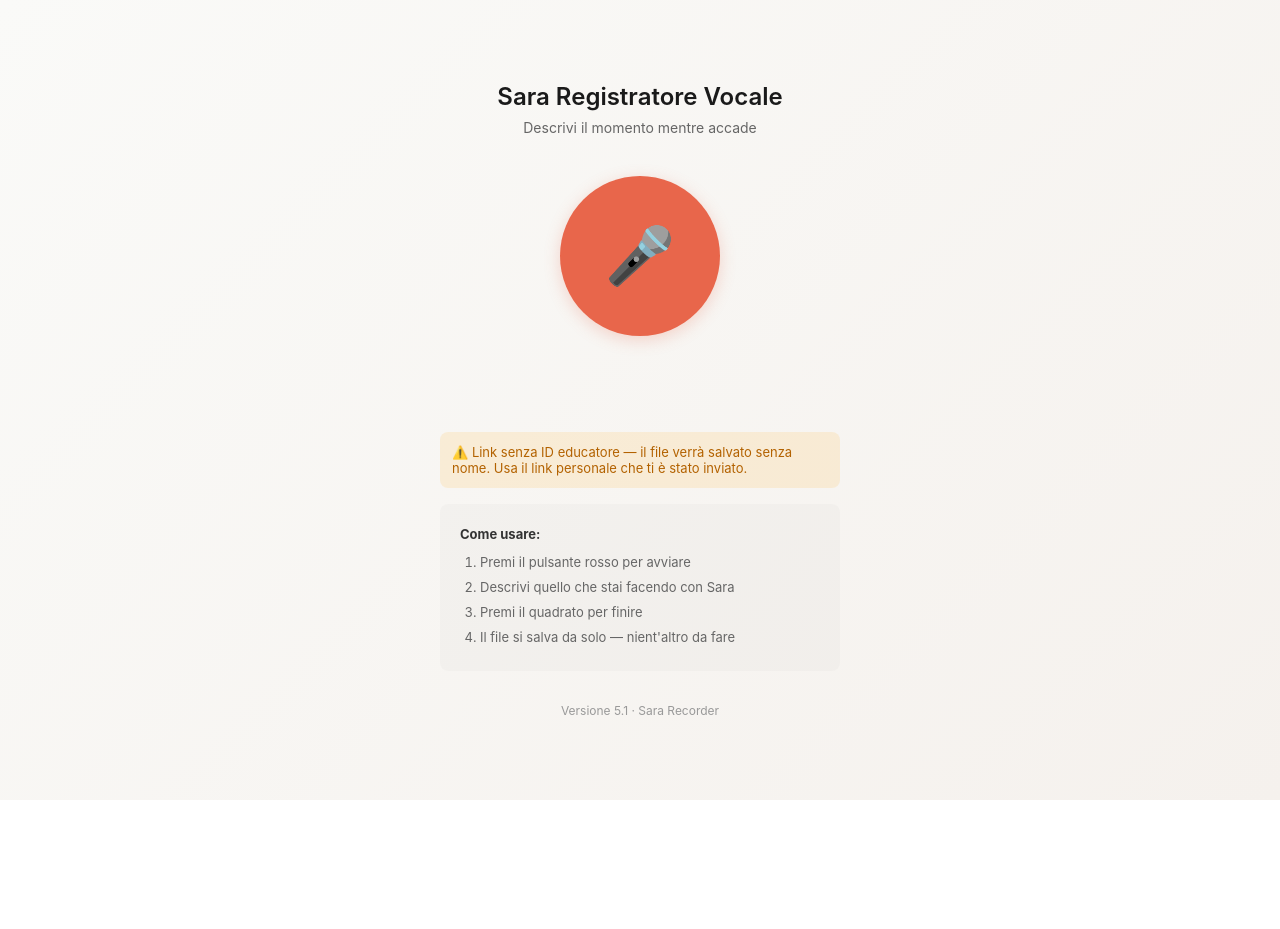
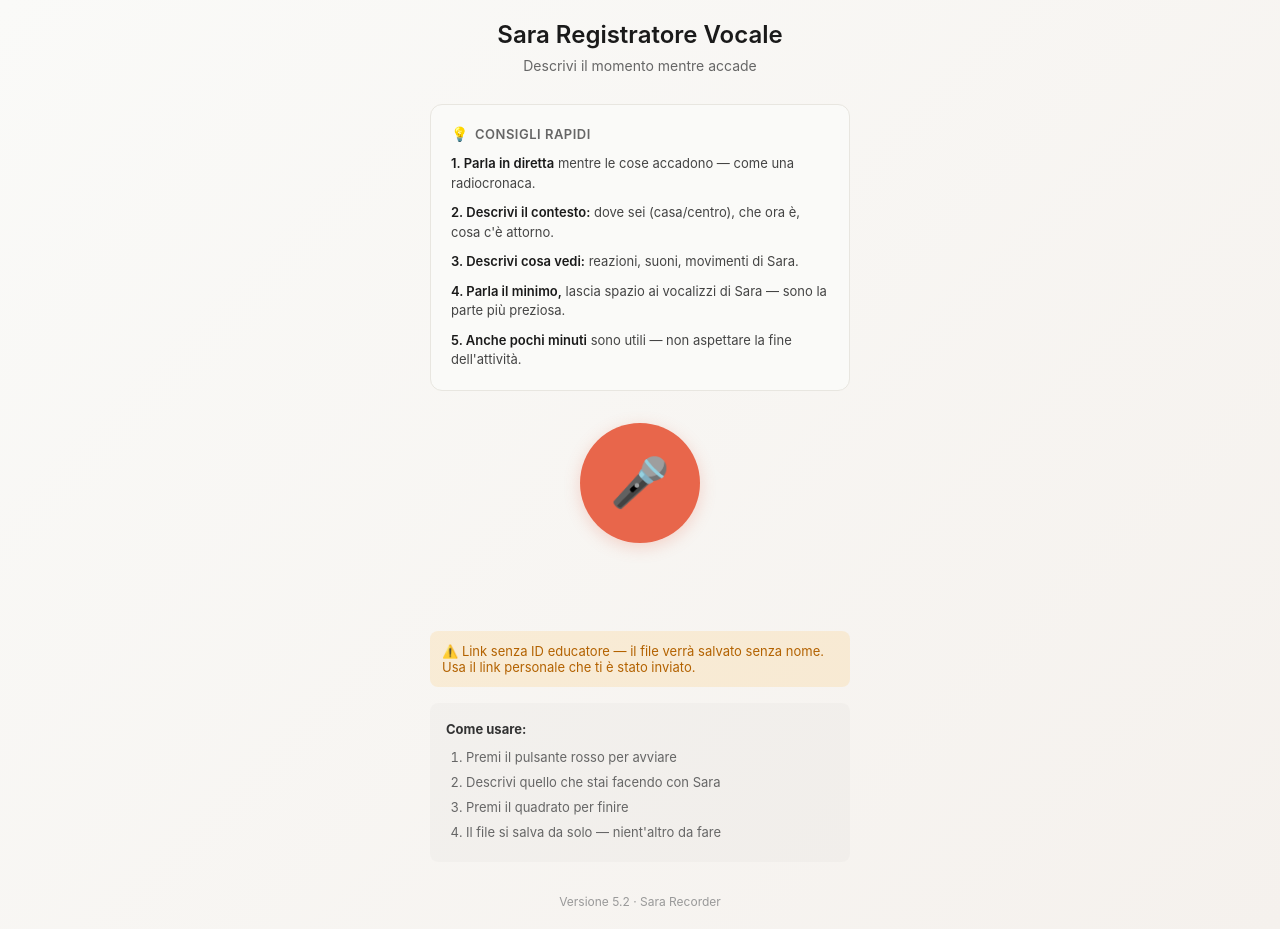
Before and after one commit to cantarellir-wq/sara-recorder, a plain HTML site: page index.html in a window 1280 px wide. Before the commit the page ends 800 px from the top, so only its background shows below. Drawn offline with Linux system fonts and the light colour scheme.

Commit message:
Add quick tips section with 5 recording guidelines and resize recorder

```diff
--- a/index.html
+++ b/index.html
@@ -19,9 +19,9 @@
       padding: 20px;
     }
 
- .container { max-width: 400px; width: 100%; text-align: center; }
+    .container { max-width: 420px; width: 100%; text-align: center; }
 
- .header { margin-bottom: 40px; }
+    .header { margin-bottom: 30px; }
     .header h1 { font-size: 24px; font-weight: 600; color: #1a1a1a; margin-bottom: 8px; }
     .header p { font-size: 14px; color: #666; }
     .header .educator-badge {
@@ -35,16 +35,56 @@
       font-weight: 500;
     }
 
+    .quick-tips {
+      background: #fafaf8;
+      border: 1px solid #e8e6e0;
+      border-radius: 12px;
+      padding: 20px;
+      margin-bottom: 32px;
+      text-align: left;
+    }
+
+    .quick-tips-title {
+      font-size: 13px;
+      font-weight: 600;
+      color: #666;
+      text-transform: uppercase;
+      letter-spacing: 0.5px;
+      margin-bottom: 12px;
+      display: flex;
+      align-items: center;
+      gap: 6px;
+    }
+
+    .quick-tips-title::before {
+      content: "💡";
+      font-size: 14px;
+    }
+
+    .tip {
+      margin-bottom: 10px;
+      font-size: 13px;
+      line-height: 1.5;
+      color: #444;
+    }
+
+    .tip:last-child { margin-bottom: 0; }
+
+    .tip strong {
+      color: #1a1a1a;
+      font-weight: 600;
+    }
+
     .record-section { margin-bottom: 32px; }
 
     .btn-record {
- width: 160px;
- height: 160px;
+      width: 120px;
+      height: 120px;
       border-radius: 50%;
       border: none;
       background: #E8664B;
       color: white;
- font-size: 56px;
+      font-size: 48px;
       cursor: pointer;
       display: flex;
       align-items: center;
@@ -53,19 +93,22 @@
       transition: all 0.3s;
       box-shadow: 0 4px 16px rgba(232, 102, 75, 0.25);
     }
+
     .btn-record:disabled { opacity: 0.4; cursor: not-allowed; }
+
     .btn-record.recording {
- width: 140px; height: 140px;
+      width: 100px;
+      height: 100px;
       box-shadow: 0 8px 24px rgba(232, 102, 75, 0.4), 0 0 0 12px rgba(232, 102, 75, 0.1);
     }
 
     .timer {
- margin-top: 24px;
- font-size: 32px;
+      margin-top: 20px;
+      font-size: 28px;
       font-weight: 600;
       color: #E8664B;
       font-variant-numeric: tabular-nums;
- min-height: 40px;
+      min-height: 36px;
     }
 
     .status {
@@ -104,7 +147,7 @@
     }
 
     .instructions {
- padding: 20px;
+      padding: 16px;
       background: rgba(0, 0, 0, 0.02);
       border-radius: 8px;
       font-size: 13px;
@@ -125,6 +168,15 @@
       <h1>Sara Registratore Vocale</h1>
       <p>Descrivi il momento mentre accade</p>
       <span class="educator-badge" id="educatorBadge"></span>
+    </div>
+
+    <div class="quick-tips">
+      <div class="quick-tips-title">Consigli rapidi</div>
+      <div class="tip"><strong>1. Parla in diretta</strong> mentre le cose accadono — come una radiocronaca.</div>
+      <div class="tip"><strong>2. Descrivi il contesto:</strong> dove sei (casa/centro), che ora è, cosa c'è attorno.</div>
+      <div class="tip"><strong>3. Descrivi cosa vedi:</strong> reazioni, suoni, movimenti di Sara.</div>
+      <div class="tip"><strong>4. Parla il minimo,</strong> lascia spazio ai vocalizzi di Sara — sono la parte più preziosa.</div>
+      <div class="tip"><strong>5. Anche pochi minuti</strong> sono utili — non aspettare la fine dell'attività.</div>
     </div>
 
     <div class="record-section">
@@ -148,7 +200,7 @@
       </ol>
     </div>
 
- <p class="footer">Versione 5.1 · Sara Recorder</p>
+    <p class="footer">Versione 5.2 · Sara Recorder</p>
   </div>
 
   <script>
@@ -182,7 +234,7 @@
     let recordingTime = 0;
     let timerInterval = null;
     let stream = null;
- let wakeLock = null;  // Screen Wake Lock
+    let wakeLock = null; // Screen Wake Lock
 
     function toggleRecording() {
       if (isRecording) stopRecording();
@@ -230,7 +282,7 @@
       } catch (err) {
         showError('❌ Impossibile accedere al microfono. Controlla i permessi del browser.');
         console.error(err);
- releaseWakeLock();  // Rilascia il wake lock in caso di errore
+        releaseWakeLock(); // Rilascia il wake lock in caso di errore
       }
     }
 
@@ -241,7 +293,7 @@
         clearInterval(timerInterval);
         updateRecordButton();
         if (stream) stream.getTracks().forEach(t => t.stop());
- releaseWakeLock();  // Rilascia il wake lock quando finisce la registrazione
+        releaseWakeLock(); // Rilascia il wake lock quando finisce la registrazione
       }
     }
 
```
Lines whose indentation alone changed are shown as unchanged.
